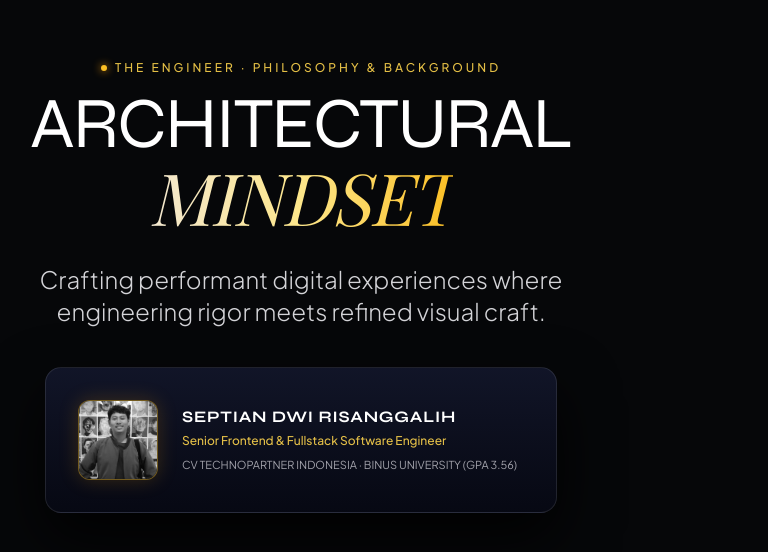
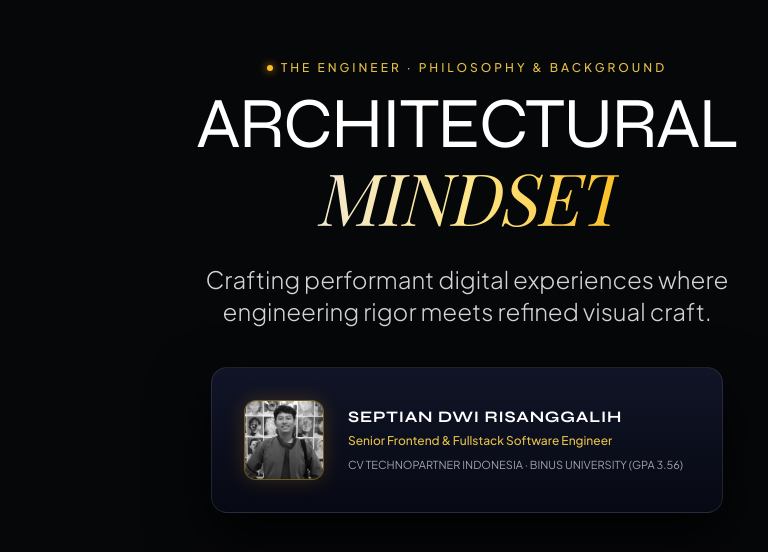
Before and after one commit to septiandr/profile-website, a Next.js app: page / in a window 1280 px wide. Shown: the part 7128-7680 px from the top of the page, without its empty margins (339-1107 px from the left). Built offline with nearby package versions, Linux system fonts and the light colour scheme; no server answers; a web font is replaced by a local one.

Commit message:
fix(staging): restrict robot strictly to center and left, never right

```diff
--- a/src/components/canvas/JourneyCanvas.tsx
+++ b/src/components/canvas/JourneyCanvas.tsx
@@ -681,16 +681,16 @@ export default function JourneyCanvas({
       onLeave: () => switchRobotAction("Walking"),
     });
 
-    // 4. ABOUT DOSSIER STAGE (Robot on right margin)
+    // 4. ABOUT DOSSIER STAGE (Robot stays on left margin!)
     addTrigger({
       trigger: "#zone-about",
       start: "top center",
       end: "bottom center",
       onEnter: () => {
         onStageChange?.("about", 0.5);
-        robotTargetPos.current = { x: isMobile ? 1.35 : 2.7, y: -0.7, z: 1.1 };
-        robotTargetScale.current = isMobile ? 0.7 : 1.0;
-        robotTargetRotY.current = -0.45;
+        robotTargetPos.current = { x: isMobile ? 0 : -2.85, y: -0.65, z: 1.25 };
+        robotTargetScale.current = isMobile ? 0.7 : 1.05;
+        robotTargetRotY.current = 0.50; // Angled towards the dossier on the right
         switchRobotAction("ThumbsUp");
       },
     });
--- a/src/components/journey/Stage05AboutContact.tsx
+++ b/src/components/journey/Stage05AboutContact.tsx
@@ -10,12 +10,15 @@ export default function Stage05AboutContact() {
 
   return (
     <div className="w-full">
-      {/* SCENE 13: ABOUT (DOSSIER WITH ROBOT COMPANION) */}
+      {/* SCENE 13: ABOUT (DOSSIER WITH ROBOT COMPANION ON LEFT) */}
       <section
         id="zone-about"
-        className="relative min-h-screen w-full px-6 py-36 flex flex-col justify-center items-center select-none"
+        className="relative min-h-screen w-full px-6 py-36 flex items-center justify-center select-none"
       >
-        <div className="max-w-2xl mx-auto text-center z-20">
+        {/* Left Column Spacer for 3D Robot (340px - 380px) */}
+        <div className="hidden lg:block w-[320px] xl:w-[380px] shrink-0 pointer-events-none" />
+
+        <div className="flex-1 max-w-2xl text-center z-20 pr-0 lg:pr-12">
           <div className="font-sans text-[11px] sm:text-xs tracking-[0.25em] uppercase text-amber-300/90 font-medium mb-3 flex items-center justify-center gap-2">
             <span className="h-1.5 w-1.5 rounded-full bg-amber-400 shadow-[0_0_8px_#f59e0b]" />
             <span>The Engineer · Philosophy & Background</span>
```
